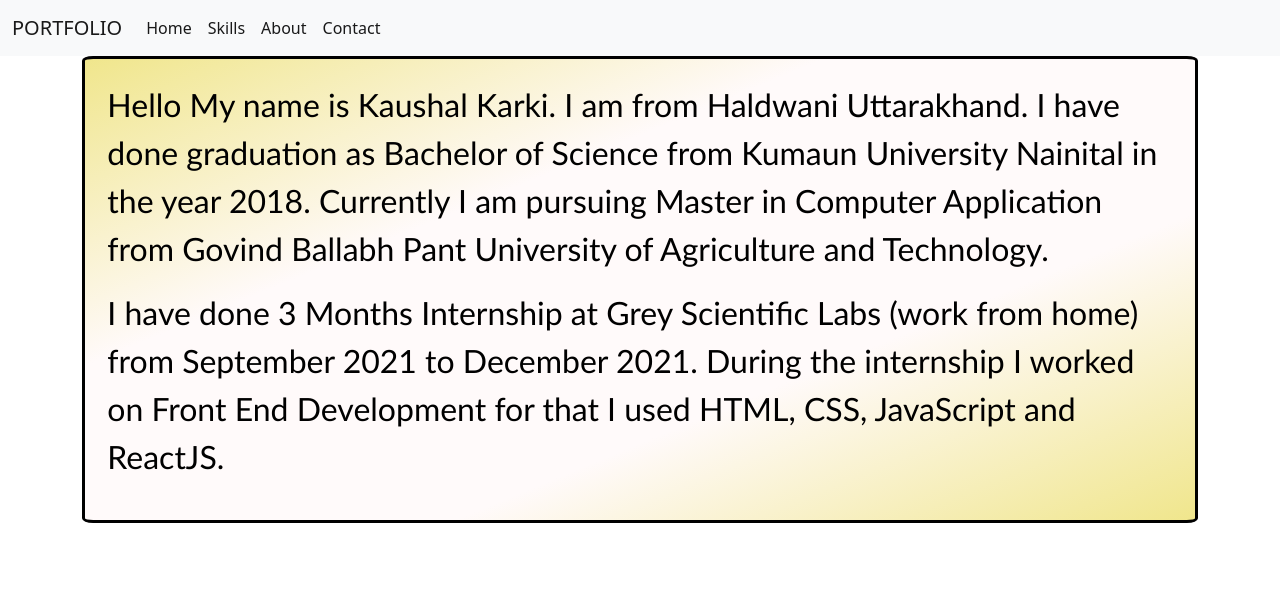
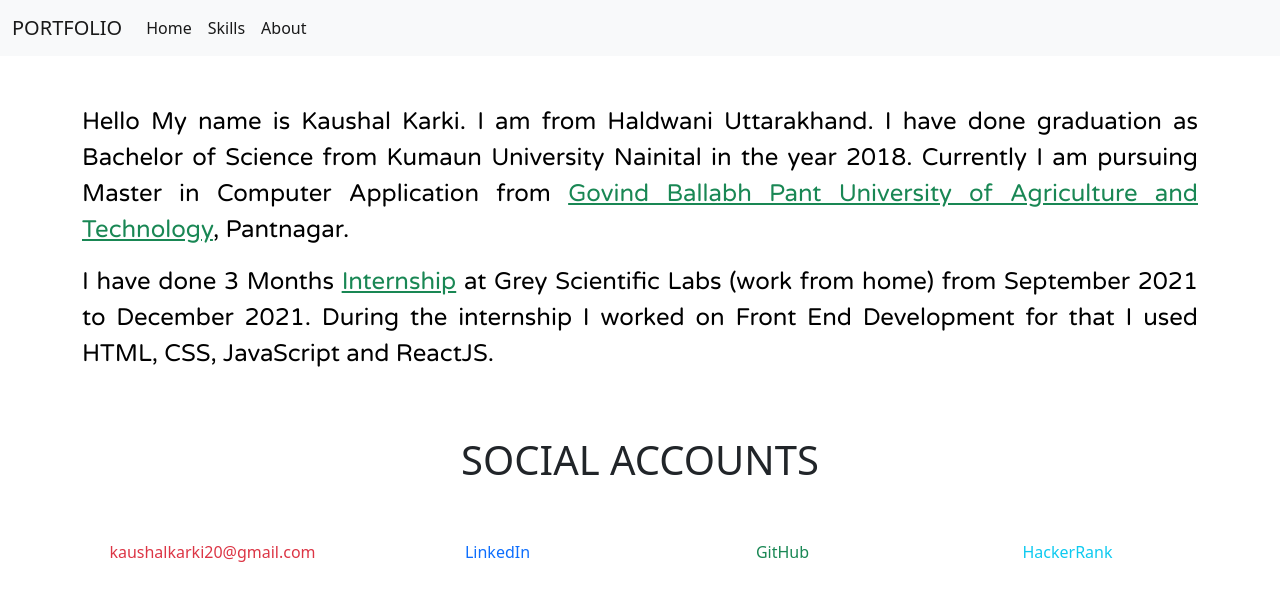
Before and after one commit to kaushalkarki/Portfolio, a React (Create React App) app: page /about in a window 1280 px wide. Shown: the top 600 px of the page. Built offline with nearby package versions, Linux system fonts and the light colour scheme; a web font is replaced by a local one.

Commit message:
Version 2.0

```diff
--- a/public/index.html
+++ b/public/index.html
@@ -25,6 +25,8 @@
     integrity="sha384-1BmE4kWBq78iYhFldvKuhfTAU6auU8tT94WrHftjDbrCEXSU1oBoqyl2QvZ6jIW3"
     crossorigin="anonymous"
   />
+  <link rel="stylesheet" href="https://cdnjs.cloudflare.com/ajax/libs/material-design-iconic-font/2.2.0/css/material-design-iconic-font.min.css">
+
     <!--
       Notice the use of %PUBLIC_URL% in the tags above.
       It will be replaced with the URL of the `public` folder during the build.
--- a/src/components/About.js
+++ b/src/components/About.js
@@ -2,24 +2,58 @@ import React from 'react'
 
 const About = () => {
     return (
-        <div>
-             <div className="container  ">
-                <div id="me-div" className='text-justify'>
-                    <p id="me" >
-                        Hello My name is Kaushal Karki. I am from Haldwani Uttarakhand. I have done graduation as Bachelor
-                         of Science from Kumaun University Nainital in the year 2018. Currently I am pursuing Master in Computer Application from Govind
-                         Ballabh Pant University of Agriculture and Technology.
+
+        <div className="container  ">
+            <div id="me-div " className='d-grid mt-5 '  >
+                <p className='text-justify' id="me" >
+                    Hello My name is Kaushal Karki. I am from Haldwani Uttarakhand. I have done graduation as Bachelor
+                    of Science from Kumaun University Nainital in the year 2018. Currently I am pursuing Master in Computer Application from
+                    <a className='text-decoration-none text-success' rel="noreferrer" href='https://www.gbpuat.ac.in/' target="_blank"> <u>Govind Ballabh Pant University of Agriculture and Technology</u></a>
+                    , Pantnagar.
+
+                </p>
+                <p id="me">
+                    I have done 3 Months <a className='text-decoration-none text-success' href='https://drive.google.com/file/d/1-Hwz_7DfOB835sjXlCXOYmO5RT3KvIAH/view?usp=sharing'
+                        target="_blank" rel="noreferrer"><u>Internship</u> </a>
+                    at Grey Scientific Labs (work from home) from September 2021 to December 2021.
+                    During the internship I worked on Front End Development for that I used HTML, CSS, JavaScript and ReactJS.
+                </p>
+
+            </div>
+            <div className='d-flex mt-lg-5 justify-content-center'>
+                <h1>SOCIAL ACCOUNTS</h1>
+            </div>
+            <div className='row mt-lg-5  d-lg-flex d-sm-grid justify-content-between align-items-center'>
 
 
-                    </p>
-                    <p id="me">
-                            I have done 3 Months Internship at Grey Scientific Labs (work from home) from September 2021 to December 2021.
-                        During the internship I worked on Front End Development for that I used HTML, CSS, JavaScript and ReactJS.
-                    </p>
+                <div className='col-lg-3 text-center text-danger  '>
+                    <i className="zmdi zmdi-email mr-1"></i>
+                    <span className='ml-3 '> kaushalkarki20@gmail.com</span>
+
+                </div>
+                <div className='col-lg-3 text-center'>
+                    <a href='https://www.linkedin.com/in/kaushal-karki-a4137319b' className='text-decoration-none  text-primary' target="_blank" rel="noreferrer">
+                        <i class="zmdi zmdi-linkedin"></i>
+                        <span> LinkedIn</span>
+                    </a>
+                </div>
+                <div className='col-lg-3 text-center'>
+                    <a href='https://github.com/kaushalkarki' className='text-decoration-none  text-success' target="_blank" rel="noreferrer">
+                        <i class="zmdi zmdi-github-alt"></i>
+                        <span className='ml-3'> GitHub</span>
+                    </a>
+                </div>
+                <div className='col-lg-3 text-center '>
+                    <a href='https://www.hackerrank.com/kaushalkarki20' className='text-decoration-none  text-info' target="_blank" rel="noreferrer">
+                        <i class="zmdi zmdi-code"></i>
+                        <span> HackerRank</span>
+                    </a>
                 </div>
             </div>
 
         </div>
+
+
     )
 }
 
--- a/src/components/Main.js
+++ b/src/components/Main.js
@@ -7,11 +7,11 @@ const Main = () => {
     return (
         <>
 
-            <div className="contaniner main-div  ">
+            <div className="contaniner main-div d-lg-flex d-sm-grid w-100    ">
                 {/* <div>  <Navbar /> </div> */}
 
-                <div className='row  lg-d-flex  sm-d-grid ' >
-                    <div className='col    main-left-col'>
+                <div className='row  d-lg-flex  sm-d-grid align-items-center' >
+                    <div className='col-lg-6  mt-lg-5 '>
                         <p id='text-0'>Hello ! This is KAUSHAL KARki
 
                         </p>
@@ -20,11 +20,11 @@ const Main = () => {
                         </h1>
                         <h3 id='text-2'>"I like to craft solid and scalable frontend products with greater user experiences"</h3>
 
-                       <NavLink to={"/skills"}> <Button className='bg-danger' id='btn1'>PORTFOLIO</Button></NavLink>
+                       <Button className=' d-flex mx-auto my-5' id='btn1'> <NavLink className="btn1" to={"/skills"}>PORTFOLIO</NavLink></Button>
                        {/* <a href={"../public/Resume2022.pdf"} download="Resume2022.pdf"><Button className='bg-danger' id='btn2'>DOWNLOAD RESUME</Button></a> */}
                     </div>
-                    <div className=' '>
-                        <img src={dp} id='pic' className=" ml-2" alt="profile pic" />
+                    <div className='col-lg-6 mt-lg-5 '>
+                        <img src={dp} id='pic' className="d-flex mx-auto my-auto" alt="profile pic" />
 
                     </div>
                 </div>
--- a/src/components/Navbar.js
+++ b/src/components/Navbar.js
@@ -15,16 +15,16 @@ const Navbar = () => {
     return (
         <>
             <nav className="navbar navbar-expand-lg navbar-light bg-light">
-            <div className="container-fluid">
+            <div className="container-fluid  ">
                     <a className="navbar-brand" href="home">PORTFOLIO</a>
 
                     <button className="navbar-toggler" type="button" data-bs-toggle="collapse"
                             aria-controls="navbarSupportedContent" aria-expanded="false" aria-label="Toggle navigation">
                             <span className="navbar-toggler-icon" onClick={MenuToggler}></span>
                         </button>
-                        <div className='navbar-collapse' id={menu === false ? "" : "menu-show"}>
-                        <ul className="navbar-nav ml-auto" onClick={MenuToggler}>
-                            <li className="nav-item">
+                        <div className='navbar-collapse ' id={menu === false ? "" : "menu-show"}>
+                        <ul className="navbar-nav ml-auto " onClick={MenuToggler}>
+                            <li className="nav-item ">
                                 <NavLink className="nav-link active" aria-current="page" to="/">Home</NavLink>
                             </li>
                             <li className="nav-item">
@@ -33,9 +33,7 @@ const Navbar = () => {
                             <li className="nav-item">
                                 <NavLink className="nav-link active" aria-current="page" to="/about">About</NavLink>
                             </li>
-                            <li className="nav-item">
-                                <NavLink className="nav-link active" aria-current="page" to="/contact">Contact</NavLink>
-                            </li>
+
 
                         </ul>
                     </div>
--- a/src/style.css
+++ b/src/style.css
@@ -4,10 +4,10 @@
 
 /* //////////////////////////////////////////               Main.JS                  /////////////////////////////////////// */
 .main-div {
-  background-image: url("./images/bg.png");
+  /* background-image: url("./images/bg.png"); */
   background-size: cover;
   width: 100vw;
-  height: 100vh;
+  /* height: 100vh; */
 }
 
 #pic {
@@ -15,23 +15,12 @@
   width: 23rem;
   /* margin: 15% 0 0 1%; */
   position: relative;
-  border: 0.2rem azure solid;
+  border: 0.1rem black solid;
   transition: ease-out 1s;
-  animation-name: fade;
+  /* animation-name: fade; */
   animation-duration: 1s;
 }
-@keyframes fade {
-  0% {
-    left: 50%;
-  }
-  100% {
-    left: 0;
-  }
-}
-#pic:hover {
-  transform: scale(1.1);
-  transition: ease 1s;
-}
+
 #text-0 {
   /* font-size: 1.4rem; */
   margin: 3% 0 0 5%;
@@ -39,11 +28,12 @@
   color: black;
   font-weight: 500;
   text-transform: uppercase;
-  /* display: none; */
+  font-size: 2rem;
+  /* display: none;s */
 }
 #text-1 {
   font-size: 4rem;
-  color: azure;
+  color: black;
   margin: 1% 0 1% 5%;
   animation-name: magic;
   animation-duration: 2s;
@@ -70,70 +60,60 @@
   /* text-decoration: underline; */
   display: none;
 }
-#btn1{
-  margin: 10% 0 0 60%;
+#btn1 {
   border-radius: 5%;
+  background-image: linear-gradient(-14deg, black, transparent);
+  outline: none;
 }
-#btn2{
-  margin: -10% 0 0 30%;
-  border-radius: 5%;
+.btn1,
+.btn1:hover {
+  color: white;
+  text-decoration: none;
 }
+
 /* //////////////////////////////////////////               About.JS                  /////////////////////////////////////// */
 
-.about-div {
-  /* width: 100vw;
-  height: 100vh; */
-  background-image: url("./images/bg.png");
-  background-size: cover;
-
+.certificate {
+width: fit-content;
+height: 50vh;
 }
-#me-div{
+#me-div {
   /* width: 60vw;
   height: 70vh; */
   /* margin: 5% 0 0 20%; */
   padding: 2% 2% 2% 2%;
   border: 0.2rem solid black;
   border-radius: 1%;
-  background-image: linear-gradient(to bottom right, khaki ,snow,snow, khaki);
+  /* background-image: linear-gradient(to bottom right, khaki, snow, snow, khaki); */
 }
-#me{
+#me {
   color: black;
-  font-size: 2rem;
-  /* text-align: justify; */
-  font-family:'Gill Sans', 'Gill Sans MT', Calibri, 'Trebuchet MS', sans-serif
-}
-/* //////////////////////////////////////////               Contact.JS                  /////////////////////////////////////// */
-
-.contact-div {
-  width: 100vw;
-  height: 100vh;
-  background-image: url("./images/bg.png");
-  background-size: cover;
-
+  font-size: 1.5rem;
+  text-align: justify;
+  font-family: "Varela Round", sans-serif;
 }
 /* //////////////////////////////////////////               Skill.JS                  /////////////////////////////////////// */
 
 .skills-div {
   width: 100vw;
   height: 100vh;
-  background-image: url("./images/skillsbg.png");
-  background-size: cover;
-
+  background-image:cross-fade(5);
+  background-size:50%;
 }
-.skills-col{
+.skills-col {
   width: 30rem;
   /* height:100vh; */
   margin: 0 0 0 2%;
-
 }
-.skill-list{
-  margin: 4% 0 0 5%;
-  font-size:2rem;
+.skill-list {
+  list-style-type: none;
+  margin: 5% 10% 0 ;
+  font-size: 1.5rem;
+  font-family:'Franklin Gothic Medium', 'Arial Narrow', Arial, sans-serif;
 }
-.bars{
-  width:75%;
+.bars {
+  width: 90%;
   color: black;
-
 }
 /* //////////////////////////////////////////               NavBar.js             /////////////////////////////////////// */
 
@@ -146,12 +126,11 @@
   text-decoration-color: chocolate;
   font-family: "Varela Round", sans-serif;
 }
-#menu-show{
+#menu-show {
   display: none;
 }
 .div-nav {
-
-/* background-color: azure; */
+  /* background-color: azure; */
   width: 100%;
   height: 7rem;
   position: fixed;
@@ -162,13 +141,12 @@
   margin: -6% 2% 0 0;
   font-size: 1.5rem;
 }
-.nl{
+.nl {
   text-decoration: none;
-  color: black ;
-
+  color: black;
 }
-.nl:any-link{
-  color:brown ;
+.nl:any-link {
+  color: brown;
 }
 .nav-items {
   text-align: right;
```
Also changed, not shown: src/components/Skill.js (+18 -18 lines), 1 other file (tests, documents, lock files or other folders).
